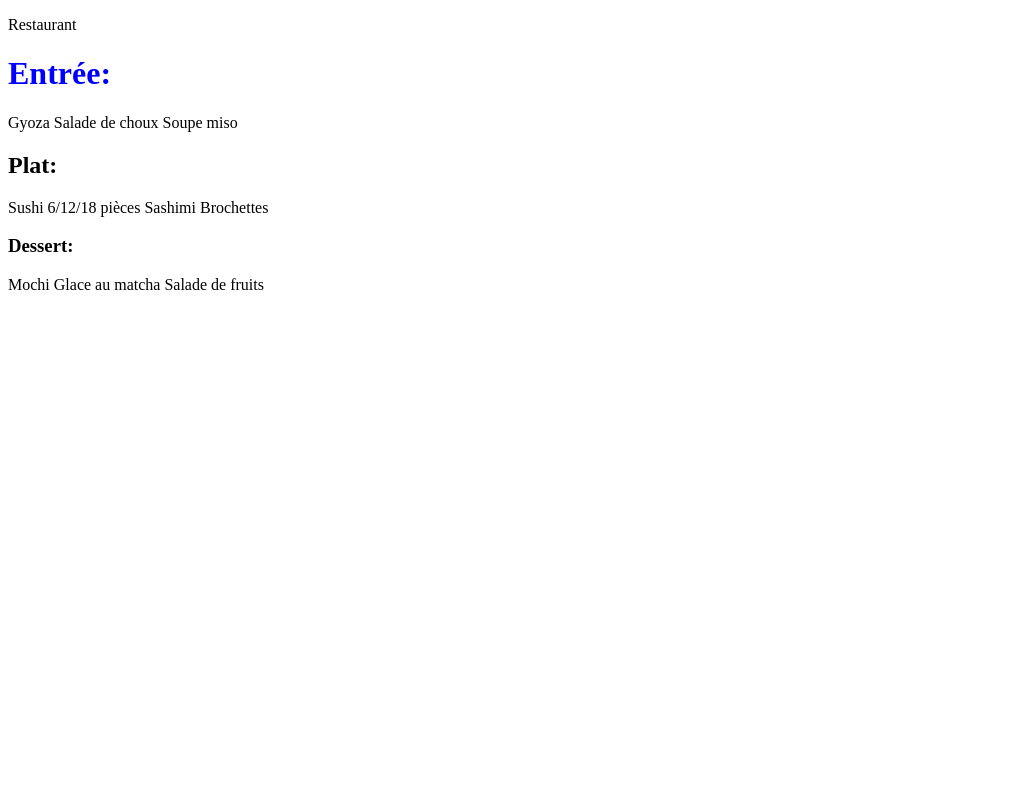
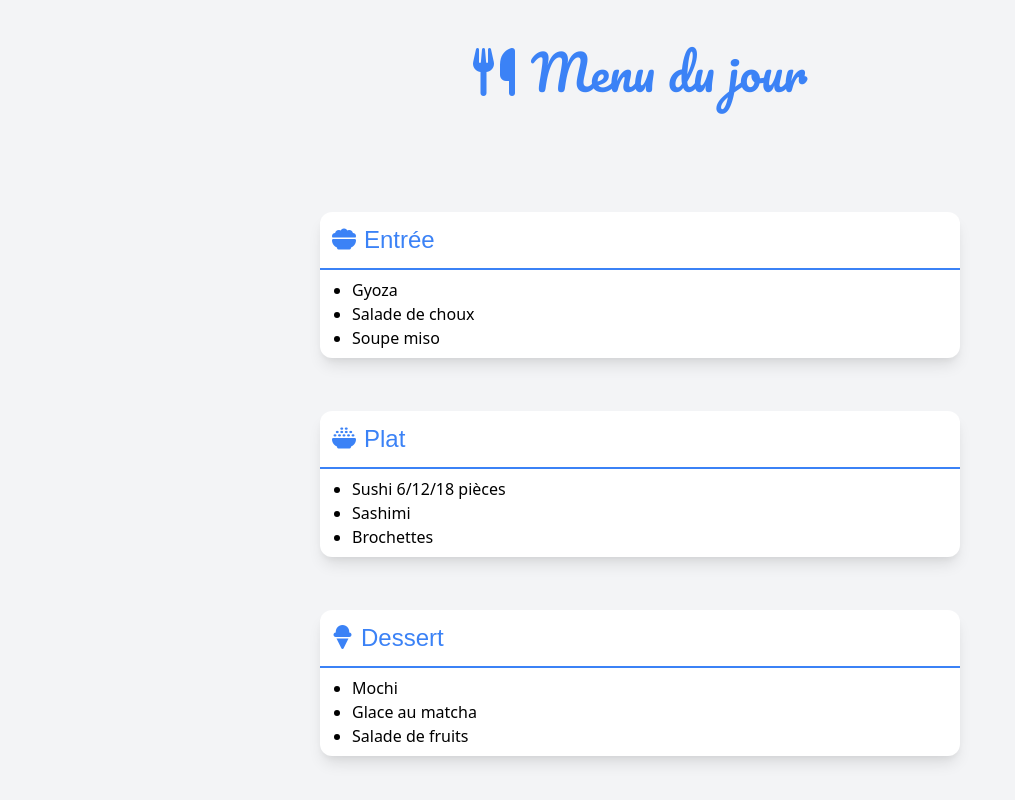
Before and after one commit to JennyferWAN/TP_GIT_HETIC, a plain HTML site: page index.html in a window 1280 px wide. Shown: the whole page, without its empty margins (0-1015 px from the left). Drawn offline with nearby package versions, Linux system fonts and the light colour scheme; a web font is replaced by a local one.

Commit message:
VALIDATION MAJ CSS (#1)
* adding balise for fonts

* styling front end home page with tailwindcss

---------

Co-authored-by: Cathia <32756472+cathiasth@users.noreply.github.com>

```diff
--- a/index.html
+++ b/index.html
@@ -4,26 +4,49 @@
         <title> Menu du jour</title>
         <meta charset="utf-8">
         <link href="styles.css" rel="stylesheet">
-    </head>
-    <body>
-        <header>
-            <p>Restaurant</p>
+        <link rel="stylesheet" href="https://cdn.jsdelivr.net/npm/tailwindcss@2.2.19/dist/tailwind.min.css">
+        <link rel="stylesheet" href="https://fonts.googleapis.com/css?family=Allerta+Stencil">
+        <link rel="stylesheet" href="https://fonts.googleapis.com/css?family=Pacifico">
+        <script src="https://kit.fontawesome.com/3a26c28001.js" crossorigin="anonymous"></script>
+   </head>
+    <body class="h-screen w-screen flex flex-col justify-between py-6 items-center bg-gray-100">
+        <header class="flex flex-row items-center mt-6 pb-6 text-5xl text-blue-500">
+            <i class="fa-solid fa-utensils  pr-4"></i>
+            <h1 class="pacifico">Menu du jour</h1>
+        </header>
+        <section class="h-3/4 w-1/2 pb-5 flex flex-col justify-between items-center">
+            <div class="bg-white w-full h-auto rounded-xl shadow-lg">
+                <div class="rounded-t-xl border-b-2 border-blue-500 allerta text-start text-2xl">
+                    <h1 class="p-3 text-blue-500"><i class="fa-solid fa-bowl-food pr-2"></i>Entrée </h1>
+                </div>
+                <ul class="m-2 pl-6 list-disc">
+                    <li>Gyoza</li>
+                    <li>Salade de choux</li>
+                    <li>Soupe miso</li>
+                </ul>
+            </div>
+            <div class="bg-white w-full h-auto rounded-xl shadow-lg">
+                <div class="rounded-t-xl border-b-2 border-blue-500 text-blue-500 allerta text-start text-2xl">
+                    <h1 class="p-3"><i class="fa-solid fa-bowl-rice pr-2"></i>Plat </h1>
+                </div>
+                <ul class="m-2 pl-6 list-disc">
+                    <li>Sushi 6/12/18 pièces</li>
+                <li>Sashimi</li>
+                <li>Brochettes</li>
+                </ul>
+            </div>
+            <div class="bg-white w-full h-auto rounded-xl shadow-lg">
+                <div class="rounded-t-xl border-b-2 border-blue-500 text-blue-500 allerta text-start text-2xl">
+                    <h1 class="p-3"><i class="fa-solid fa-ice-cream pr-2"></i>Dessert </h1>
+                </div>
+                <ul class="m-2 pl-6 list-disc">
+                    <li>Mochi</li>
+            <li>Glace au matcha</li>
+            <li>Salade de fruits</li>
+                </ul>
+            </div>
 
-        </header>
-        <h1>Entrée:</h1>
-        <p>Gyoza
-        Salade de choux
-        Soupe miso
-        </p>
-        <h2>Plat:</h2>
-        <p>Sushi 6/12/18 pièces
-        Sashimi
-        Brochettes
-        </p>
-        <h3>Dessert:</h3>
-        <p>Mochi
-            Glace au matcha
-            Salade de fruits
-        </p>
+        </section>
+
     </body>
 </html>
--- a/styles.css
+++ b/styles.css
@@ -1,7 +1,7 @@
-h1 {
-  color: blue;
+.pacifico {
+    font-family: 'Pacifico', cursive;
 }
 
-header{
-  flex: auto;
+.allerta {
+    font-family: 'Allerta Stencil', sans-serif;
 }
```
